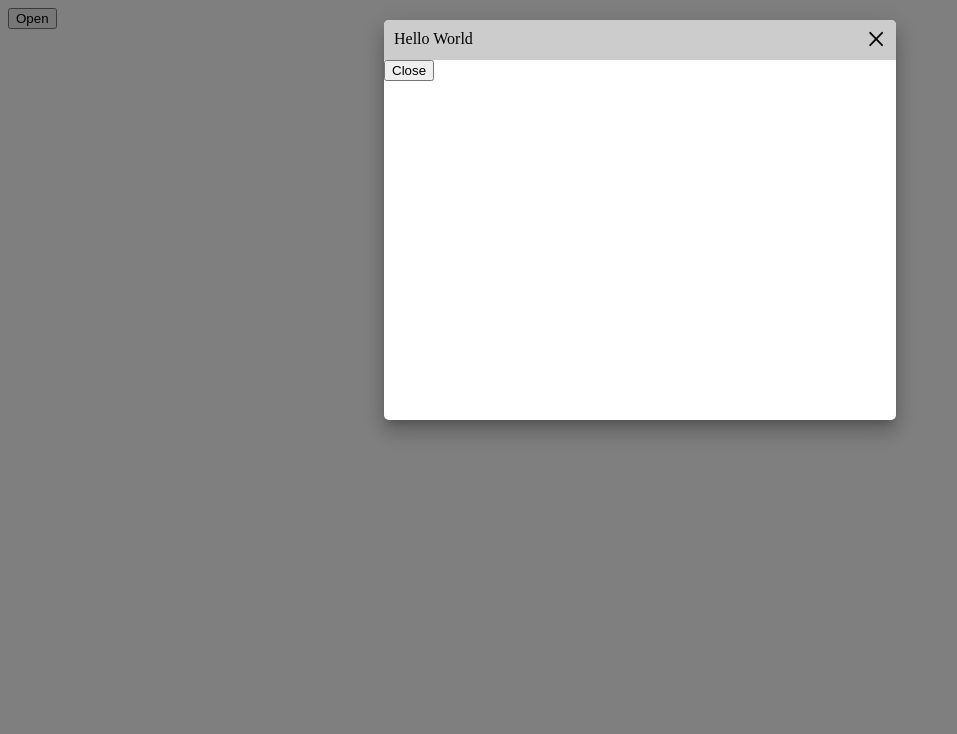
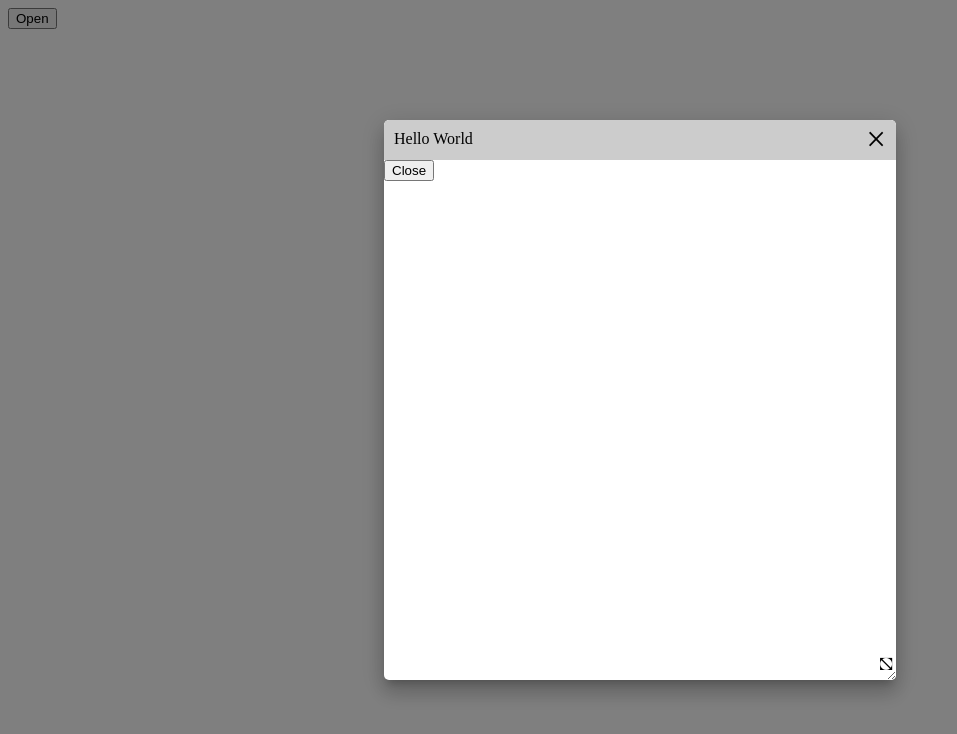
Before and after one commit to sibirajr/custom-angular-dialog, an Angular app in the folder custom-angular-dialog/: page / in a window 1280 px wide. Both pictures are taken after a click on the button "Open". Shown: the top 734 px of the page, without its empty margins (0-957 px from the left). Built offline with nearby package versions, Linux system fonts and the light colour scheme.

Commit message:
diaog resize and drag feature

```diff
--- a/custom-angular-dialog/src/app/app.component.html
+++ b/custom-angular-dialog/src/app/app.component.html
@@ -1,5 +1,5 @@
 <button (click)="showDialog = !showDialog" class="btn">Open</button>
-<app-dialog [width]="40" [height]="50" [headerColor]="'#ccc'" [(visible)]="showDialog">
+<app-dialog [width]="40" [height]="70" [headerColor]="'#ccc'" [(visible)]="showDialog">
   <dialog-header>Hello World</dialog-header>
   <div>
     <button (click)="showDialog = !showDialog" class="btn">Close</button>
--- a/custom-angular-dialog/src/app/modules/dialog/dialog.component.css
+++ b/custom-angular-dialog/src/app/modules/dialog/dialog.component.css
@@ -11,13 +11,12 @@
 .dialog {
   z-index: 1040;
   position: fixed;
-  right: 0;
-  left: 0;
-  top: 20px;
   margin-right: auto;
   margin-left: auto;
   background-color: #fff;
   border-radius: 5px;
+  overflow: auto;
+  resize: both;
   box-shadow: 0 7px 8px -4px rgba(0, 0, 0, 0.2),
     0 13px 19px 2px rgba(0, 0, 0, 0.14), 0 5px 24px 4px rgba(0, 0, 0, 0.12);
 }
@@ -33,6 +32,7 @@
   border-top-left-radius: 5px;
   border-top-right-radius: 5px;
   height: 40px;
+  cursor: move;
 }
 
 .text-header {
@@ -40,3 +40,25 @@
   padding: 10px;
   font-family: inherit;
 }
+
+.resizeIcon {
+  position: absolute;
+  bottom: 0;
+  right: 0;
+  background: inherit;
+  padding: 0px 3px;
+  pointer-events: none;
+  cursor: e-resize;
+}
+
+div#dialog-container:after {
+  content: "";
+  resize: horizontal;
+  bottom: 0;
+  right: 0;
+  cursor: nw-resize;
+  position: absolute;
+  z-index: 9;
+  width: 20px;
+  height: 20px;
+}
--- a/custom-angular-dialog/src/app/modules/dialog/dialog.component.html
+++ b/custom-angular-dialog/src/app/modules/dialog/dialog.component.html
@@ -1,5 +1,7 @@
-<div *ngIf="visible" class="dialog" [style.height.%]="height" [style.width.%]="width">
-  <div [style.background-color]="headerColor" class="dialog-header">
+<div [hidden]="!visible" id="dialog-container" class="dialog" [style.height.%]="height" [style.width.%]="width" [style.left.%]="left"
+  [style.top.%]="top">
+  <div [style.background-color]="headerColor" class="dialog-header" (mousedown)="mousedown($event)" (mousemove)="mousemove($event)"
+    (mouseup)="mouseup($event)">
     <span class="text-header">
       <ng-content select="dialog-header"></ng-content>
     </span>
@@ -10,6 +12,8 @@
   <div class="dialog-body">
     <ng-content select="dialog-body"></ng-content>
   </div>
-  <ng-content></ng-content> <!-- universal -->
+  <ng-content></ng-content>
+  <!-- universal -->
+  <div class="resizeIcon">&#9950;</div>
 </div>
 <div *ngIf="visible" class="overlay" (click)="close()"></div>
--- a/custom-angular-dialog/src/app/modules/dialog/dialog.component.ts
+++ b/custom-angular-dialog/src/app/modules/dialog/dialog.component.ts
@@ -13,6 +13,13 @@ import {
   styleUrls: ["./dialog.component.css"]
 })
 export class DialogComponent implements OnInit {
+  private mousePosition: PIXI;
+  private dragOffset;
+  private isDown;
+  private dialogBoxDiv;
+  public left;
+  public top;
+
   @Input() closable = true;
   @Input() visible: boolean;
   @Input() width = 25;
@@ -20,12 +27,53 @@ export class DialogComponent implements OnInit {
   @Input() headerColor = "#34a0e7";
   @Output() visibleChange: EventEmitter<boolean> = new EventEmitter<boolean>();
 
-  constructor() {}
+  constructor() {
+    this.mousePosition = new PIXI();
+    this.isDown = false;
+    this.dragOffset = [0, 0];
+  }
 
-  ngOnInit() {}
+  ngOnInit() {
+    this.dialogBoxDiv = document.getElementById("dialog-container");
+    this.left = 50 - this.width / 2;
+    this.top = 50 - this.height / 2;
+  }
 
   close() {
     this.visible = false;
     this.visibleChange.emit(this.visible);
   }
+
+  mousedown($event) {
+    this.isDown = true;
+    this.dragOffset = [
+      this.dialogBoxDiv.offsetLeft - $event.clientX,
+      this.dialogBoxDiv.offsetTop - $event.clientY
+    ];
+  }
+
+  mouseup($event) {
+    this.isDown = false;
+  }
+
+  mousemove($event) {
+    $event.preventDefault();
+
+    if (this.isDown) {
+      this.mousePosition = {
+        x: $event.clientX,
+        y: $event.clientY
+      };
+
+      this.dialogBoxDiv.style.left =
+        this.mousePosition.x + this.dragOffset[0] + "px";
+      this.dialogBoxDiv.style.top =
+        this.mousePosition.y + this.dragOffset[1] + "px";
+    }
+  }
 }
+
+class PIXI {
+  x: number;
+  y: number;
+}
```
Also changed, not shown: 1 other file (tests, documents, lock files or other folders).
